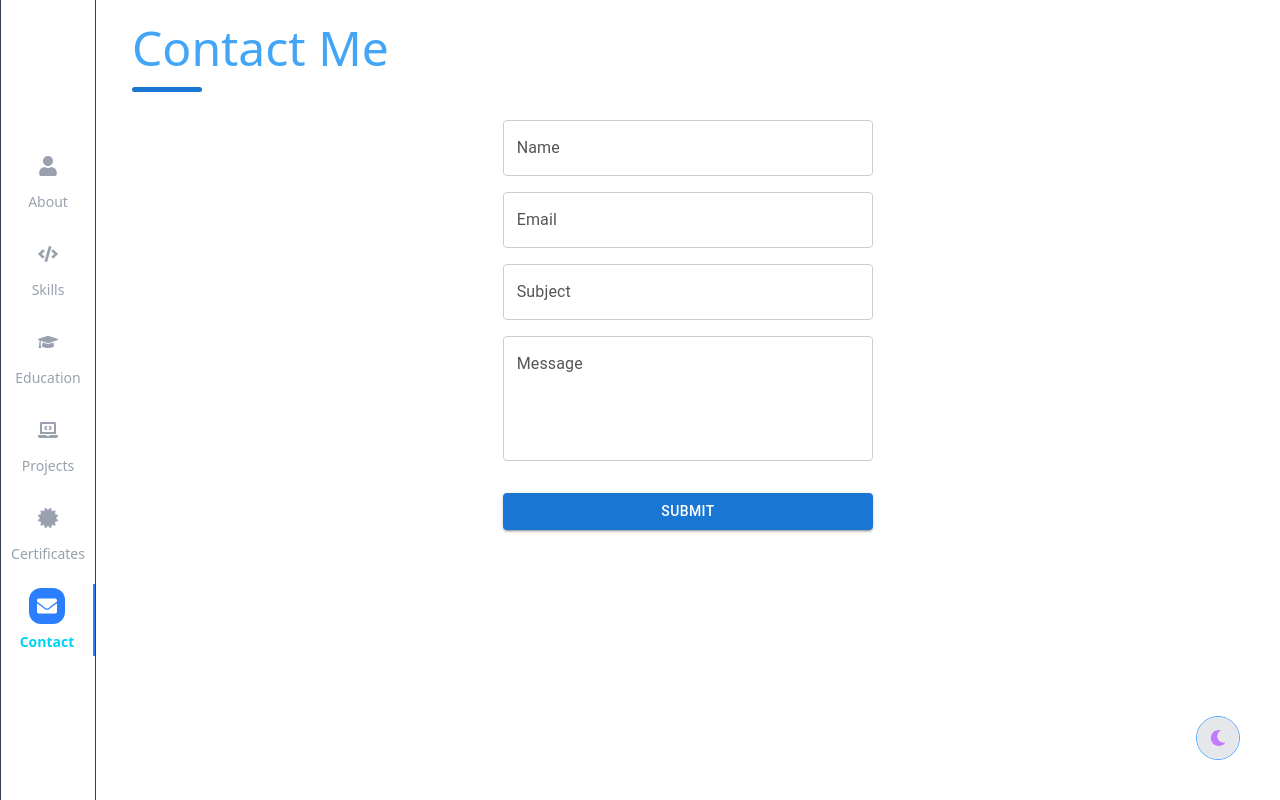
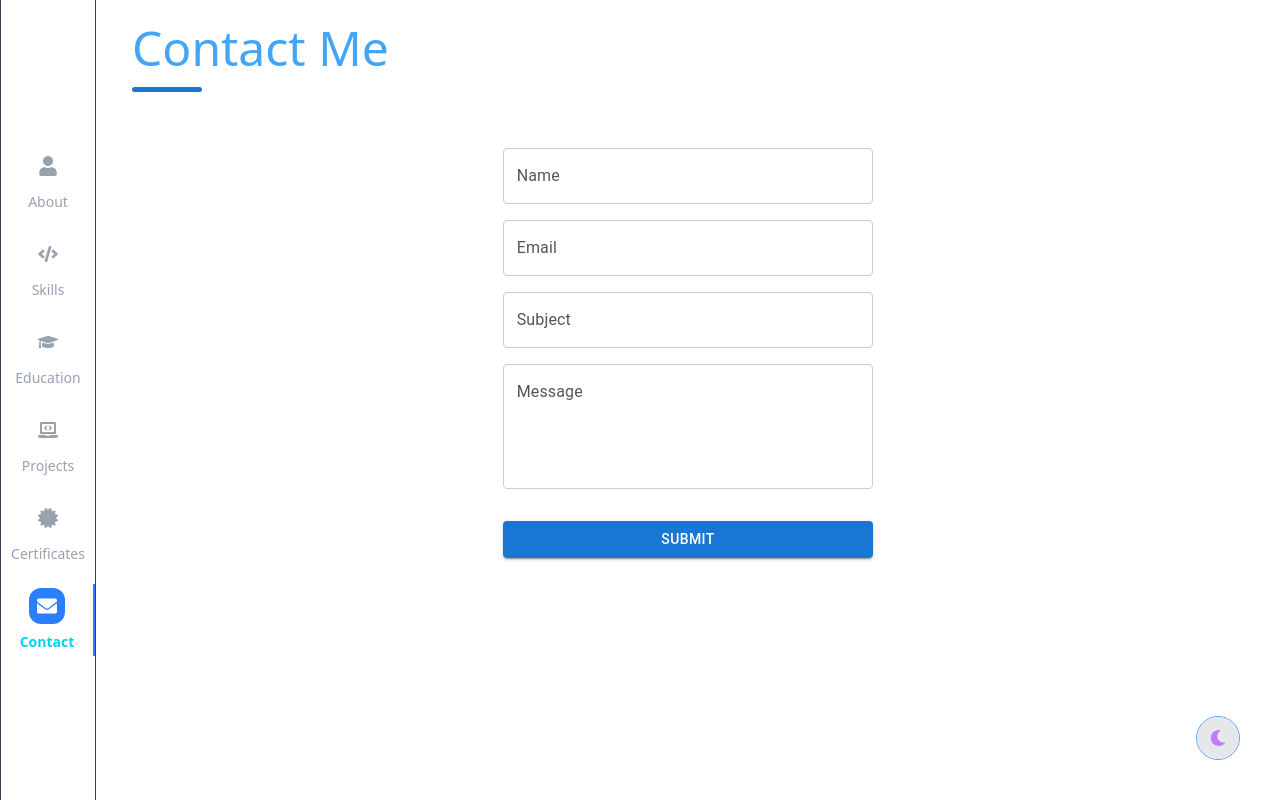
Before and after one commit to Mohamedsayed101/React-profile-v1, a React (Vite) app: page /contact in a window 1280 px wide. Built offline with nearby package versions, Linux system fonts and the light colour scheme.

Commit message:
update sidebar Component

```diff
--- a/src/Components/Sidebar/Sidebar.jsx
+++ b/src/Components/Sidebar/Sidebar.jsx
@@ -52,12 +52,13 @@ export default function Sidebar() {
           fixed top-0 right-0 h-full w-28
           transform transition-transform duration-300 ease-in-out
           ${open ? "translate-x-0" : "translate-x-full"}
-          sm:translate-x-0 sm:static sm:h-screen sm:w-24
+          sm:translate-x-0 sm:w-24
           flex flex-col justify-center
           border-l
           sm:border-r border-gray-700
           bg-white dark:bg-black
           z-[120]
+          sm:sticky sm:top-0 sm:h-screen
         `}
       >
         <nav className="flex flex-col justify-center items-center gap-4 mt-10 sm:mt-0">
--- a/src/Pages/Contact/Contact.jsx
+++ b/src/Pages/Contact/Contact.jsx
@@ -56,7 +56,7 @@ export default function Contact() {
   };
 
   return (
-    <div className="px-3 flex flex-col gap-12">
+    <div className="px-3 flex flex-col gap-19">
       <HeadingPage title="Contact Me" />
 
       <div data-aos="fade-left" className="w-full">
```
